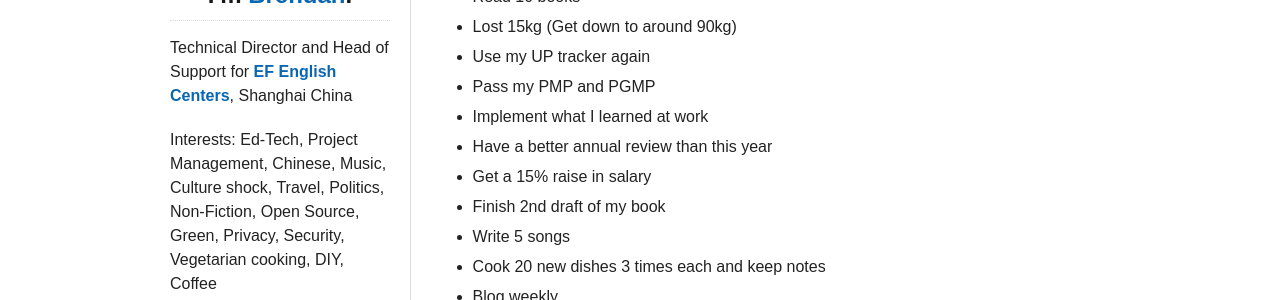
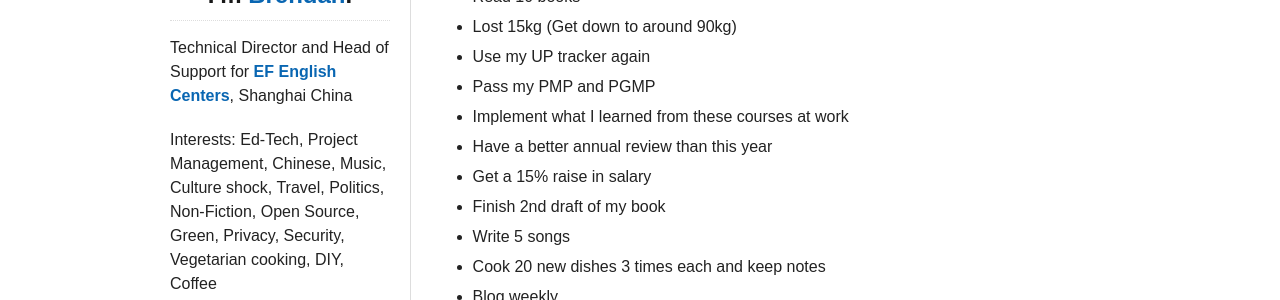
Before and after one commit to bcooney/bcooney.github.io, a Jekyll site: the page built from _posts/2016-01-04-resolutions.md, in a window 1280 px wide. Shown: the part 231-531 px from the top of the page. Built offline with Jekyll 4.4.1, drawn with Linux system fonts in a browser that asks for light colours; nearby versions of some CDN libraries.

```diff
--- a/_posts/2016-01-04-resolutions.md
+++ b/_posts/2016-01-04-resolutions.md
@@ -13,7 +13,7 @@
 - Lost 15kg (Get down to around 90kg)
 - Use my UP tracker again
 - Pass my PMP and PGMP
- - Implement what I learned at work
+ - Implement what I learned from these courses at work
 - Have a better annual review than this year
 - Get a 15% raise in salary
 - Finish 2nd draft of my book
```
